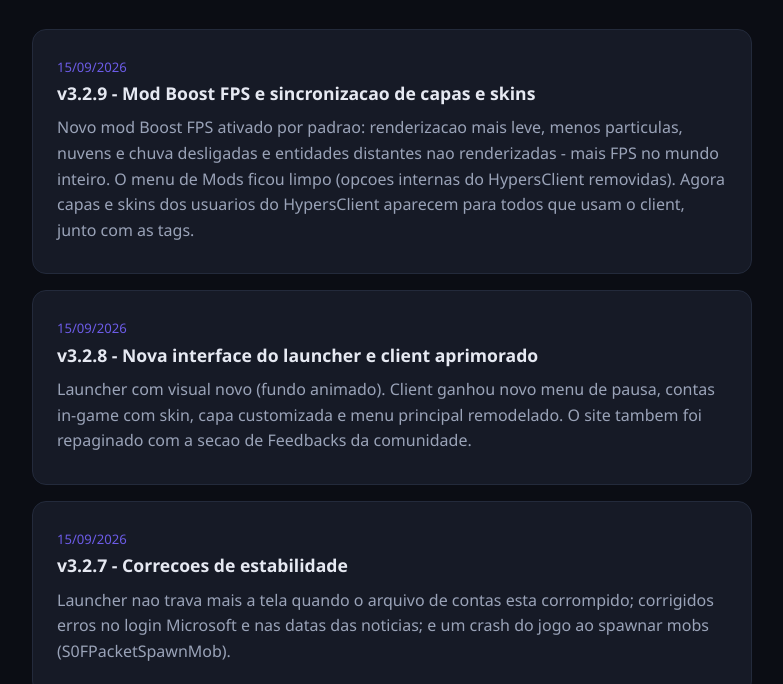
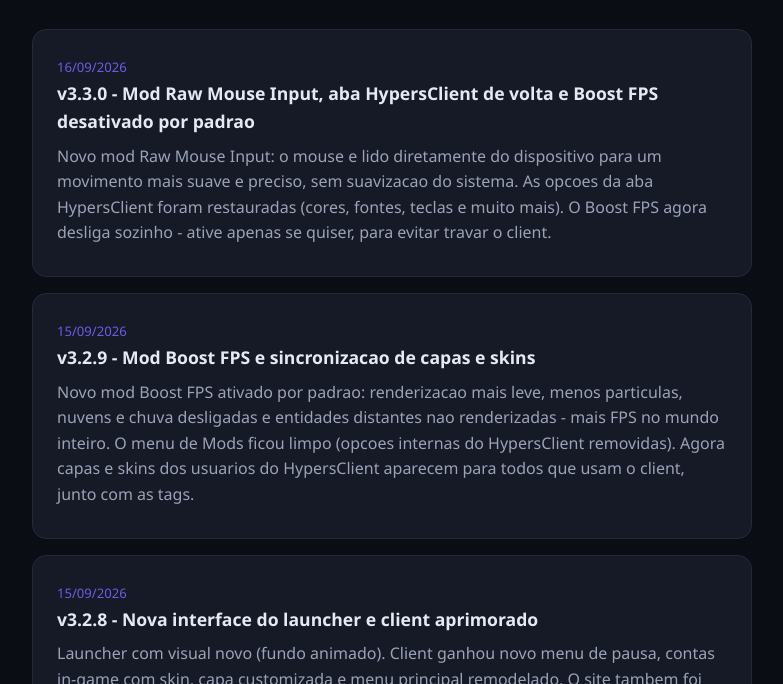
Before and after one commit to vnzinhypers-prog/vnzinhypers-prog.github.io, a plain HTML site: page news.html in a window 1280 px wide. Shown: the part 116-800 px from the top of the page, without its empty margins (248-1031 px from the left). Drawn offline with Linux system fonts and the light colour scheme.

Commit message:
news v3.3.0 - Raw Mouse Input, aba HypersClient restaurada, Boost FPS off por padrao

```diff
--- a/news.html
+++ b/news.html
@@ -18,6 +18,11 @@ time{color:#6c5ce7;font-size:.82rem}
 <body>
 <div class="container">
 <h1>Novidades do <span>HypersClient</span></h1>
+<article>
+	<time>16/09/2026</time>
+	<h3>v3.3.0 - Mod Raw Mouse Input, aba HypersClient de volta e Boost FPS desativado por padrao</h3>
+	<p>Novo mod Raw Mouse Input: o mouse e lido diretamente do dispositivo para um movimento mais suave e preciso, sem suavizacao do sistema. As opcoes da aba HypersClient foram restauradas (cores, fontes, teclas e muito mais). O Boost FPS agora desliga sozinho - ative apenas se quiser, para evitar travar o client.</p>
+</article>
 <article>
 	<time>15/09/2026</time>
 	<h3>v3.2.9 - Mod Boost FPS e sincronizacao de capas e skins</h3>
```
